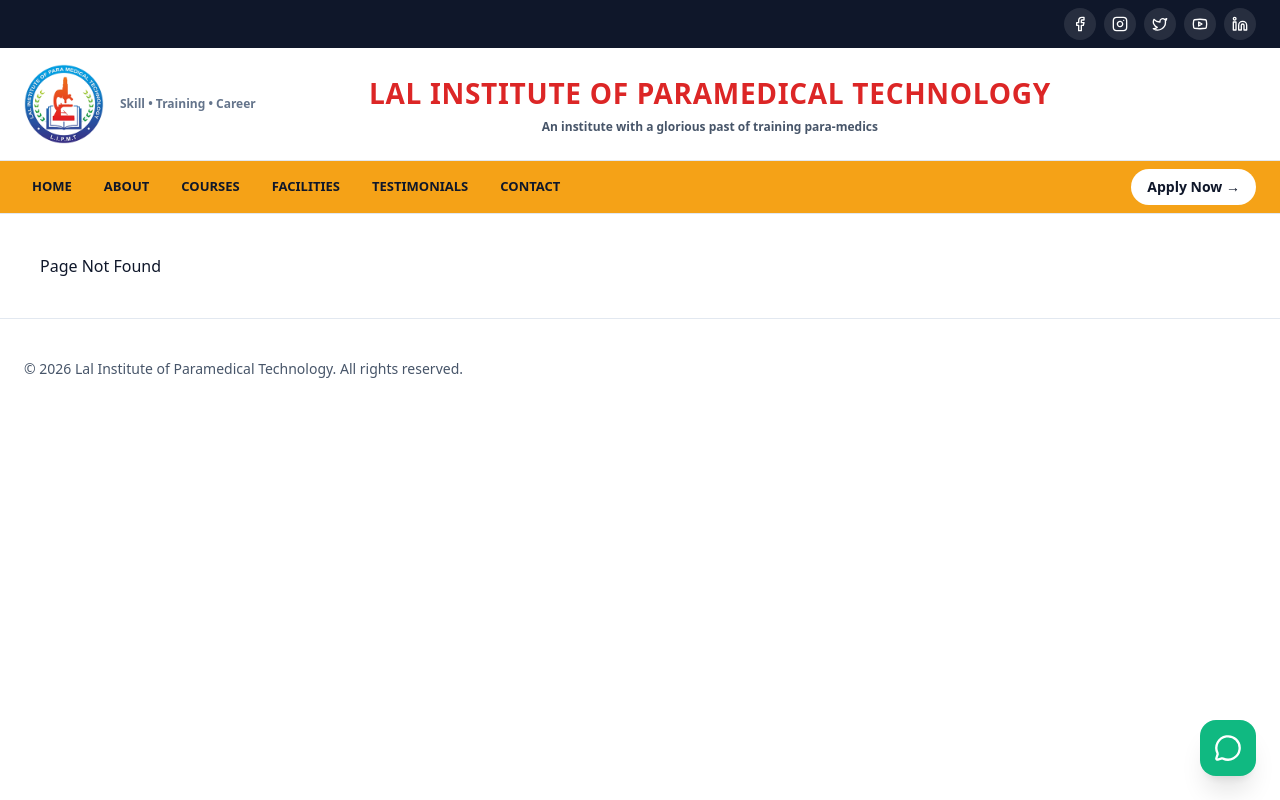
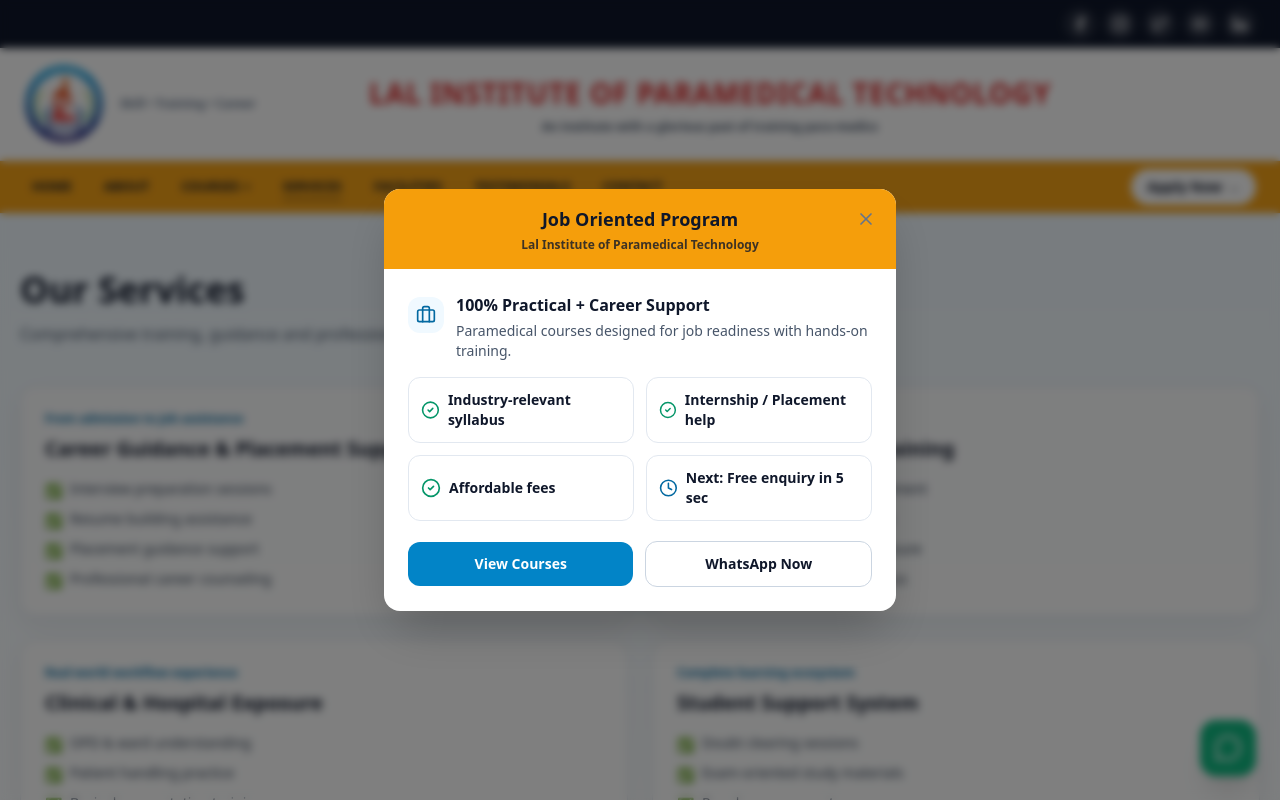
Before and after one commit to SwarnMehto/LIPMT, a React (Vite) app: page /services in a window 1280 px wide. Shown: the top 800 px of the page. Built offline with nearby package versions, Linux system fonts and the light colour scheme.

Commit message:
Update services page

```diff
--- a/src/App.jsx
+++ b/src/App.jsx
@@ -1,6 +1,5 @@
 import { Routes, Route, useNavigate, useLocation } from "react-router-dom";
 import { useEffect, useRef, useState } from "react";
-
 import {
   Menu,
   X,
@@ -16,13 +15,14 @@
 } from "lucide-react";
 
 import HomePage from "./pages/HomePage.jsx";
+import ServicesPage from "./pages/ServicesPage.jsx";
 import AboutPage from "./pages/AboutPage.jsx";
 import CoursesPage from "./pages/CoursesPage.jsx";
 import FacilitiesPage from "./pages/FacilitiesPage.jsx";
 import TestimonialsPage from "./pages/TestimonialsPage.jsx";
 import ContactPage from "./pages/ContactPage.jsx";
 
-import CourseDetailPage from "./pages/CourseDetailPage.jsx"; // ✅ only once
+import CourseDetailPage from "./pages/CourseDetailPage.jsx";
 import logo from "./assets/logo.png";
 
 function cx(...a) {
@@ -36,7 +36,7 @@
   const [menu, setMenu] = useState(false);
 
   // ✅ WhatsApp (CHANGE NUMBER HERE)
-  const WHATSAPP_NUMBER = "918700116436"; // 91 + number (no +)
+  const WHATSAPP_NUMBER = "918700116436";
   const whatsappText = encodeURIComponent(
     "Hi Lal Institute of Paramedical Technology, I want details about admission."
   );
@@ -90,25 +90,68 @@
     if (timerRef.current) window.clearTimeout(timerRef.current);
   };
 
+  // ✅ Nav (Courses dropdown on hover)
   const nav = [
     { label: "HOME", path: "/" },
     { label: "ABOUT", path: "/about" },
-    { label: "COURSES", path: "/courses" },
+    { label: "COURSES", path: "/courses", isDropdown: true }, // ✅ dropdown
+    { label: "SERVICES", path: "/services" },
     { label: "FACILITIES", path: "/facilities" },
     { label: "TESTIMONIALS", path: "/testimonials" },
     { label: "CONTACT", path: "/contact" },
   ];
 
+  // ✅ Dropdown items (as you asked)
+  const courseMenu = [
+    { label: "Certificate Courses", path: "/courses/certificate" },
+    { label: "Diploma Courses", path: "/courses/diploma" },
+    { label: "Degree Courses", path: "/courses/degree" },
+  ];
+
+  // ✅ Desktop dropdown state
+  const [openCourses, setOpenCourses] = useState(false);
+  const coursesRef = useRef(null);
+
+  // ✅ Mobile submenu state
+  const [openCoursesMobile, setOpenCoursesMobile] = useState(false);
+
+  // ✅ outside click close (desktop)
+  useEffect(() => {
+    function handleOutside(e) {
+      if (coursesRef.current && !coursesRef.current.contains(e.target)) {
+        setOpenCourses(false);
+      }
+    }
+    document.addEventListener("mousedown", handleOutside);
+    return () => document.removeEventListener("mousedown", handleOutside);
+  }, []);
+
+  // ✅ route change close dropdown
+  useEffect(() => {
+    setOpenCourses(false);
+    setOpenCoursesMobile(false);
+  }, [location.pathname]);
+
   const go = (path) => {
     setMenu(false);
+    setOpenCourses(false);
+    setOpenCoursesMobile(false);
     navigate(path);
   };
 
   const isActive = (path) => location.pathname === path;
 
+  const isCoursesActive = () => location.pathname.startsWith("/courses");
+
   return (
     <div className="min-h-screen bg-white text-slate-900">
-      {/* ================= WHATSAPP FLOATING (stable corner) ================= */}
+      {/* ✅ Hide navbar scrollbar (white bar) */}
+      <style>{`
+        .no-scrollbar::-webkit-scrollbar { display: none; }
+        .no-scrollbar { -ms-overflow-style: none; scrollbar-width: none; }
+      `}</style>
+
+      {/* ================= WHATSAPP FLOATING ================= */}
       <a
         href={whatsappLink}
         target="_blank"
@@ -120,7 +163,7 @@
         <MessageCircle className="h-7 w-7 text-white" />
       </a>
 
-      {/* ================= POPUP (Job -> Free Enquiry after 5 sec) ================= */}
+      {/* ================= POPUP ================= */}
       {showPopup && (
         <div className="fixed inset-0 z-[100] flex items-center justify-center bg-black/50 backdrop-blur-sm px-4">
           <div className="relative w-full max-w-lg overflow-hidden rounded-2xl bg-white shadow-2xl">
@@ -259,7 +302,6 @@
 
       {/* ================= TOP SOCIAL BAR ================= */}
       <div className="w-full bg-slate-900">
-        {/* ✅ Added: flex-wrap + center on mobile */}
         <div className="mx-auto flex max-w-7xl flex-wrap items-center justify-center sm:justify-end gap-2 px-6 py-2">
           <a
             href="#"
@@ -340,9 +382,48 @@
 
         <div className="border-t border-slate-200 bg-amber-500/95">
           <div className="mx-auto flex max-w-7xl items-center justify-between px-6 py-2">
-            {/* ✅ Added: hidden on mobile (so duplicate nav wont show with hamburger) */}
-            <nav className="hidden sm:flex items-center gap-4 text-[13px] font-bold text-slate-900 overflow-x-auto whitespace-nowrap max-w-[70%] sm:max-w-none">
-              {nav.map((item) => (
+            {/* ✅ Desktop Nav (COURSES hover dropdown) */}
+            <nav className="no-scrollbar hidden sm:flex items-center gap-4 text-[13px] font-bold text-slate-900 overflow-x-auto overflow-y-visible whitespace-nowrap max-w-[70%] sm:max-w-none">
+              {nav.map((item) => {
+                if (item.isDropdown) {
+                  return (
+                    <div
+                      key={item.path}
+                      ref={coursesRef}
+                      className="relative"
+                      onMouseEnter={() => setOpenCourses(true)}
+                      onMouseLeave={() => setOpenCourses(false)}
+                    >
+                      <button
+                        onClick={() => go(item.path)} // click -> /courses
+                        className={cx(
+                          "px-2 py-1 transition hover:opacity-90 flex items-center gap-1",
+                          isCoursesActive() ? "underline underline-offset-8" : ""
+                        )}
+                        aria-haspopup="menu"
+                        aria-expanded={openCourses}
+                      >
+                        COURSES <span className="text-[12px] font-extrabold">+</span>
+                      </button>
+
+                      {openCourses && (
+                        <div className="absolute left-0 top-full mt-2 w-64 rounded-2xl border border-slate-200 bg-white shadow-xl overflow-hidden z-[9999]">
+                          {courseMenu.map((c) => (
+                            <button
+                              key={c.path}
+                              onClick={() => go(c.path)}
+                              className="w-full text-left px-5 py-3 text-[13px] font-semibold text-slate-800 hover:bg-slate-50"
+                            >
+                              {c.label}
+                            </button>
+                          ))}
+                        </div>
+                      )}
+                    </div>
+                  );
+                }
+
+                return (
                   <button
                     key={item.path}
                     onClick={() => go(item.path)}
@@ -353,11 +434,11 @@
                   >
                     {item.label}
                   </button>
-              ))}
+                );
+              })}
             </nav>
 
             <div className="flex items-center gap-2">
-              {/* ✅ Added: mobile-friendly size (no big circle) */}
               <button
                 onClick={() => go("/contact")}
                 className="rounded-full bg-white px-3 py-2 text-sm font-extrabold text-slate-900 hover:bg-white/90 sm:px-4"
@@ -389,7 +470,41 @@
             </div>
 
             <div className="mt-6 flex flex-col gap-3">
-              {nav.map((item) => (
+              {nav.map((item) => {
+                if (item.isDropdown) {
+                  return (
+                    <div key={item.path} className="flex flex-col gap-2">
+                      <button
+                        onClick={() => setOpenCoursesMobile((v) => !v)}
+                        className={cx(
+                          "rounded-xl border border-slate-200 px-4 py-3 text-left font-semibold hover:bg-slate-50 flex items-center justify-between",
+                          isCoursesActive() ? "bg-slate-50" : ""
+                        )}
+                      >
+                        <span>COURSES</span>
+                        <span className="text-sm">
+                          {openCoursesMobile ? "−" : "+"}
+                        </span>
+                      </button>
+
+                      {openCoursesMobile && (
+                        <div className="ml-3 flex flex-col gap-2">
+                          {courseMenu.map((c) => (
+                            <button
+                              key={c.path}
+                              onClick={() => go(c.path)}
+                              className="rounded-xl border border-slate-200 px-4 py-3 text-left font-semibold hover:bg-slate-50"
+                            >
+                              {c.label}
+                            </button>
+                          ))}
+                        </div>
+                      )}
+                    </div>
+                  );
+                }
+
+                return (
                   <button
                     key={item.path}
                     onClick={() => go(item.path)}
@@ -400,7 +515,8 @@
                   >
                     {item.label}
                   </button>
-              ))}
+                );
+              })}
 
               <button
                 onClick={() => go("/contact")}
@@ -413,12 +529,21 @@
         </div>
       )}
 
-      {/* ================= ROUTES (✅ dynamic route included) ================= */}
+      {/* ================= ROUTES ================= */}
       <Routes>
         <Route path="/" element={<HomePage />} />
         <Route path="/about" element={<AboutPage />} />
+
+        {/* Base courses */}
         <Route path="/courses" element={<CoursesPage />} />
         <Route path="/courses/:slug" element={<CourseDetailPage />} />
+
+        {/* Dropdown routes (same CoursesPage for now) */}
+        <Route path="/courses/certificate" element={<CoursesPage />} />
+        <Route path="/courses/diploma" element={<CoursesPage />} />
+        <Route path="/courses/degree" element={<CoursesPage />} />
+
+        <Route path="/services" element={<ServicesPage />} />
         <Route path="/facilities" element={<FacilitiesPage />} />
         <Route path="/testimonials" element={<TestimonialsPage />} />
         <Route path="/contact" element={<ContactPage />} />
--- /dev/null
+++ b/src/pages/ServicesPage.jsx
@@ -0,0 +1,96 @@
+import SiteFooter from "../components/SiteFooter";
+import logo from "../assets/logo.png";
+
+export default function ServicesPage() {
+  const services = [
+    {
+      title: "Career Guidance & Placement Support",
+      subtitle: "From admission to job assistance",
+      points: [
+        "Interview preparation sessions",
+        "Resume building assistance",
+        "Placement guidance support",
+        "Professional career counseling",
+      ],
+    },
+    {
+      title: "Advanced Practical Training",
+      subtitle: "Hands-on lab learning",
+      points: [
+        "Modern instruments & equipment",
+        "Supervised practical sessions",
+        "Real diagnostic practice exposure",
+        "Safety & hygiene training focus",
+      ],
+    },
+    {
+      title: "Clinical & Hospital Exposure",
+      subtitle: "Real-world workflow experience",
+      points: [
+        "OPD & ward understanding",
+        "Patient handling practice",
+        "Basic documentation training",
+        "Internship guidance support",
+      ],
+    },
+    {
+      title: "Student Support System",
+      subtitle: "Complete learning ecosystem",
+      points: [
+        "Doubt clearing sessions",
+        "Exam-oriented study materials",
+        "Regular assessments",
+        "WhatsApp & phone support",
+      ],
+    },
+  ];
+
+  return (
+    <div className="relative min-h-screen overflow-hidden bg-gradient-to-b from-sky-50 via-white to-teal-50 text-slate-900">
+
+      {/* Watermark Logo */}
+      <div className="pointer-events-none absolute inset-0 z-0 flex items-center justify-center">
+        <img
+          src={logo}
+          alt="Watermark"
+          className="w-[720px] max-w-[92vw] opacity-[0.08] md:w-[480px]"
+          loading="lazy"
+        />
+      </div>
+
+      <div className="relative z-10 mx-auto max-w-7xl px-5 py-14">
+        <h1 className="text-4xl font-extrabold">Our Services</h1>
+        <p className="mt-3 text-slate-600">
+          Comprehensive training, guidance and professional support for students.
+        </p>
+
+        {/* Services Grid */}
+        <div className="mt-10 grid gap-6 md:grid-cols-2">
+          {services.map((s) => (
+            <div
+              key={s.title}
+              className="rounded-2xl border border-slate-200 bg-white/80 p-6 shadow-[0_10px_26px_rgba(15,23,42,0.06)] backdrop-blur hover:shadow-lg transition"
+            >
+              <div className="text-xs font-semibold text-sky-700">{s.subtitle}</div>
+              <h2 className="mt-2 text-xl font-extrabold text-slate-900">{s.title}</h2>
+
+              <ul className="mt-4 space-y-2 text-sm text-slate-700">
+                {s.points.map((p) => (
+                  <li key={p} className="flex gap-2">
+                    <span className="mt-0.5">✅</span>
+                    <span>{p}</span>
+                  </li>
+                ))}
+              </ul>
+            </div>
+          ))}
+        </div>
+
+        <div className="h-16 md:h-24" />
+      </div>
+
+      {/* Footer (Quick Links rahega) */}
+      <SiteFooter />
+    </div>
+  );
+}
```
Lines whose indentation alone changed are shown as unchanged.
